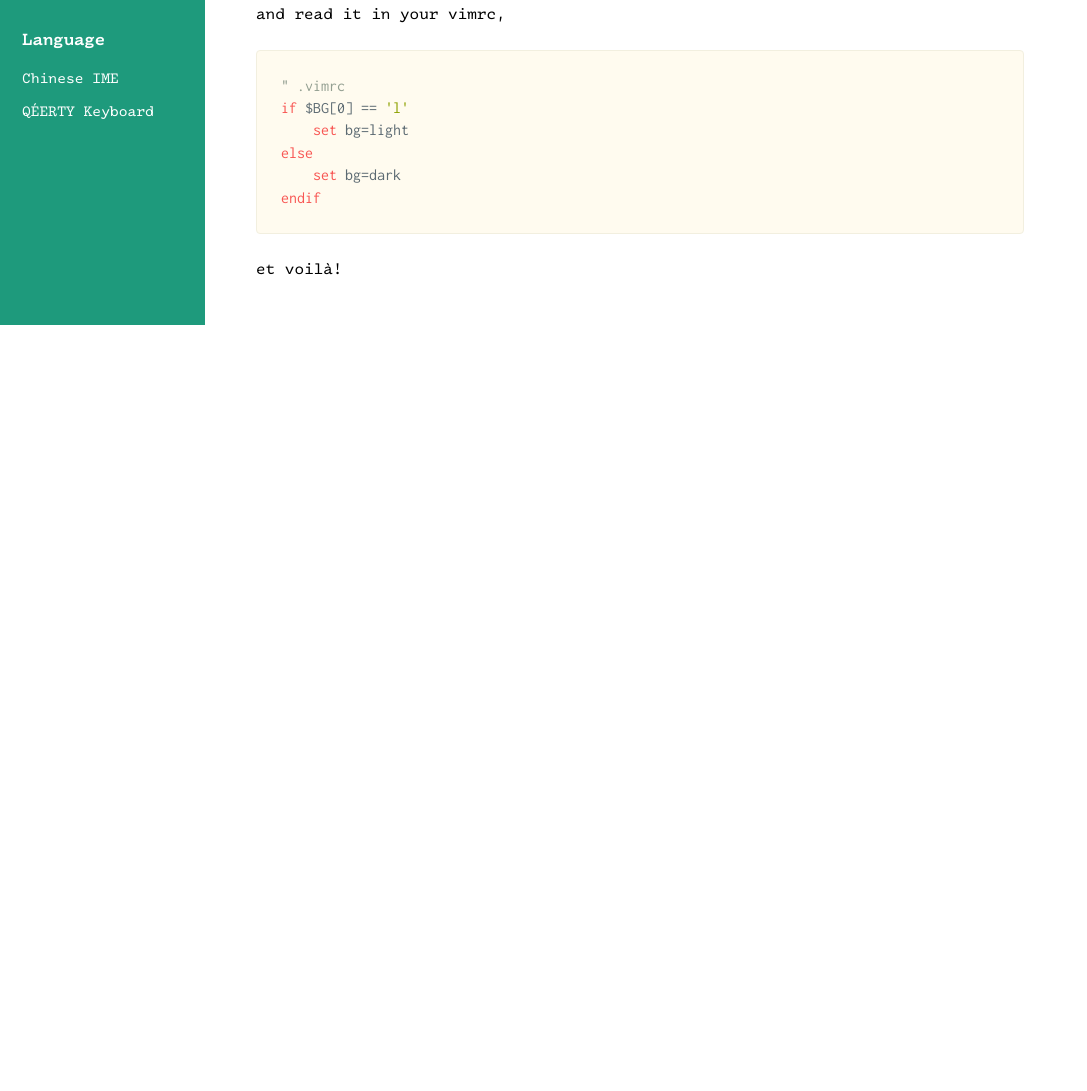
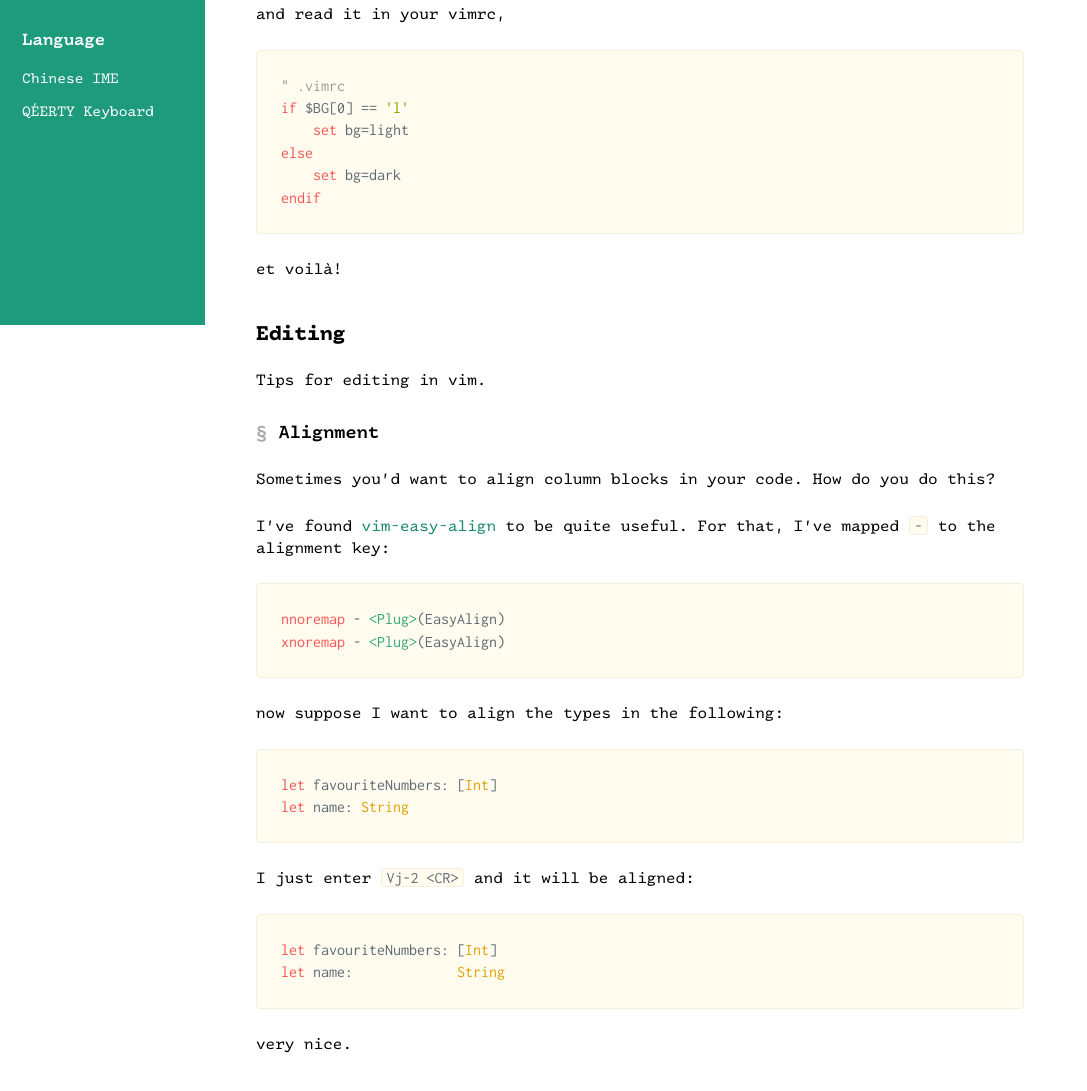
Before and after one commit to fh2ctm/fh2ctm.github.io, a plain HTML site: page guides/vim.html in a window 1280 px wide. Shown: the part 497-1588 px from the top of the page, without its empty margins (0-1087 px from the left). Before the commit the page ends 833 px from the top, so only its background shows below. Drawn offline with nearby package versions, Linux system fonts and the light colour scheme.

Commit message:
progress

```diff
--- a/guides/vim.html
+++ b/guides/vim.html
@@ -24,8 +24,8 @@
     <p>Tips and tricks for using vim. You can get my configuration
     files <a href="https://github.com/fh2ctm/dotvim">here</a>.</p>
     <h1 id="appearance">Appearance</h1>
-    <h2 id="automatic-lightdark-switch">Automatic Light/Dark
-    Switch</h2>
+    <h2 label="Theme Switch" id="automatic-lightdark-switch">
+    Automatic Light/Dark Switch</h2>
     <p>Vim does not support native light/dark switch based on your
     terminal background / system theme.</p>
     <p>Fortunately, if you are using macOS, there is <a href=
@@ -44,6 +44,25 @@ else
     set bg=dark
 endif</code></pre>
     <p>et voilà!</p>
+    <h1 id="editing">Editing</h1>
+    <p>Tips for editing in vim.</p>
+    <h2 id="alignment">Alignment</h2>
+    <p>Sometimes you’d want to align column blocks in your code.
+    How do you do this?</p>
+    <p>I’ve found <a href=
+    "https://github.com/junegunn/vim-easy-align">vim-easy-align</a>
+    to be quite useful. For that, I’ve mapped <code>-</code> to the
+    alignment key:</p>
+    <pre class="vim"><code>nnoremap - &lt;Plug&gt;(EasyAlign)
+xnoremap - &lt;Plug&gt;(EasyAlign)</code></pre>
+    <p>now suppose I want to align the types in the following:</p>
+    <pre class="swift"><code>let favouriteNumbers: [Int]
+let name: String</code></pre>
+    <p>I just enter <code>Vj-2 &lt;CR&gt;</code> and it will be
+    aligned:</p>
+    <pre class="swift"><code>let favouriteNumbers: [Int]
+let name:             String</code></pre>
+    <p>very nice.</p>
   </main>
   <nav class="right"></nav>
 </body>
```
